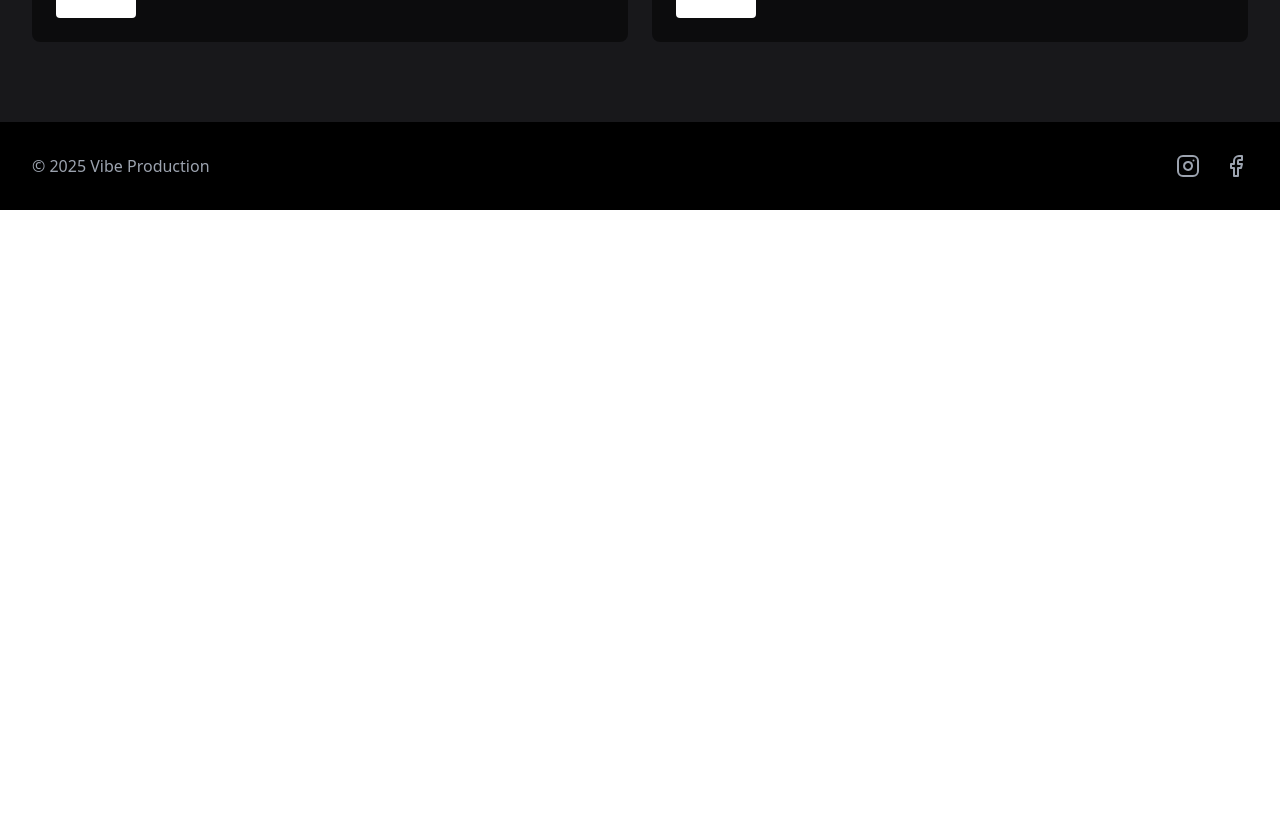
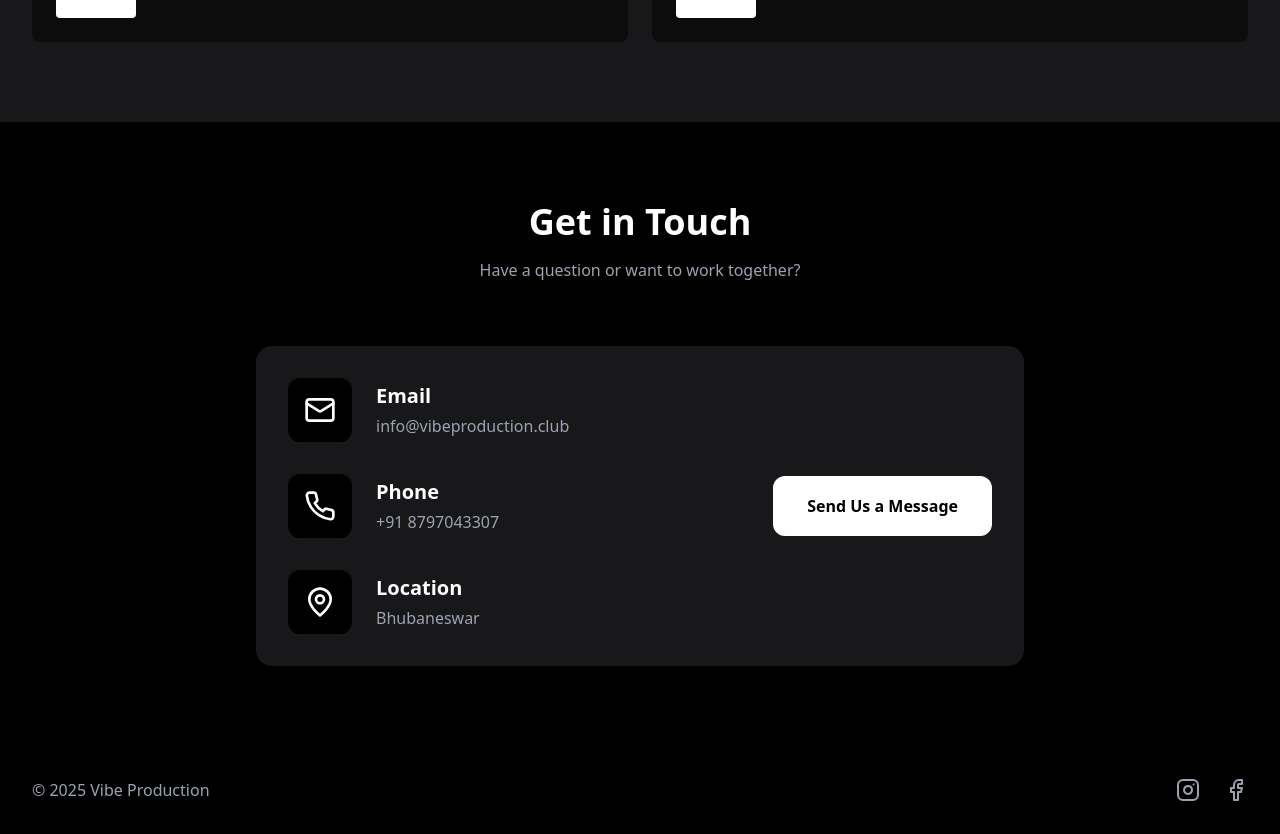
Before and after one commit to ksahil022/vibe-production, a React (Vite) app: page / in a window 1280 px wide. Shown: the part 1512-2346 px from the top of the page. Before the commit the page ends 1722 px from the top, so only its background shows below. Built offline with nearby package versions, Linux system fonts and the light colour scheme.

Commit message:
updated contact section

```diff
--- a/src/App.tsx
+++ b/src/App.tsx
@@ -4,6 +4,7 @@ import Hero from './components/Hero';
 import Description from './components/Description';
 import Events from './components/Events';
 import Footer from './components/Footer';
+import Contact from './components/Contact';
 
 function App() {
   return (
@@ -12,6 +13,7 @@ function App() {
       <Hero />
       <Description />
       <Events />
+      <Contact />
       <Footer />
     </div>
   );
--- /dev/null
+++ b/src/components/Contact.tsx
@@ -0,0 +1,79 @@
+import React from "react";
+import { Mail, Phone, MapPin } from "lucide-react";
+
+export default function Contact() {
+  const handleEmailClick = () => {
+    window.location.href = "mailto:info@vibeproduction.club";
+  };
+
+  return (
+    <section id="contact" className="py-20 bg-black">
+      <div className="max-w-7xl mx-auto px-4 sm:px-6 lg:px-8">
+        <div className="text-center mb-16">
+          <h2 className="text-4xl font-bold text-white mb-4">Get in Touch</h2>
+          <p className="text-gray-400">
+            Have a question or want to work together?
+          </p>
+        </div>
+
+        <div className="max-w-3xl mx-auto">
+          <div className="bg-zinc-900 p-8 rounded-2xl shadow-xl hover:bg-zinc-800/80 transition-all duration-300">
+            <div className="grid grid-cols-1 md:grid-cols-2 gap-8">
+              <div className="space-y-8">
+                <div className="flex items-center space-x-6">
+                  <div className="bg-black p-4 rounded-xl">
+                    <Mail className="w-8 h-8 text-white" />
+                  </div>
+                  <div>
+                    <h3 className="text-xl font-semibold text-white mb-1">
+                      Email
+                    </h3>
+                    <p
+                      className="text-gray-400 hover:text-white cursor-pointer transition-colors"
+                      onClick={handleEmailClick}
+                    >
+                      info@vibeproduction.club
+                    </p>
+                  </div>
+                </div>
+
+                <div className="flex items-center space-x-6">
+                  <div className="bg-black p-4 rounded-xl">
+                    <Phone className="w-8 h-8 text-white" />
+                  </div>
+                  <div>
+                    <h3 className="text-xl font-semibold text-white mb-1">
+                      Phone
+                    </h3>
+                    <p className="text-gray-400">+91 8797043307</p>
+                  </div>
+                </div>
+
+                <div className="flex items-center space-x-6">
+                  <div className="bg-black p-4 rounded-xl">
+                    <MapPin className="w-8 h-8 text-white" />
+                  </div>
+                  <div>
+                    <h3 className="text-xl font-semibold text-white mb-1">
+                      Location
+                    </h3>
+                    <p className="text-gray-400">Bhubaneswar</p>
+                  </div>
+                </div>
+              </div>
+
+              <div className="flex items-center justify-center md:justify-end">
+                <button
+                  onClick={handleEmailClick}
+                  className="px-8 py-4 bg-white text-black font-semibold rounded-xl hover:bg-black hover:text-white border-2 border-white transition-all duration-300 transform hover:scale-105 hover:shadow-lg"
+                >
+                  Send Us a Message
+                </button>
+              </div>
+            </div>
+          </div>
+        </div>
+      </div>
+    </section>
+  );
+}
```
Also changed, not shown: package.json (+4 -6 lines), 1 other file (tests, documents, lock files or other folders).
